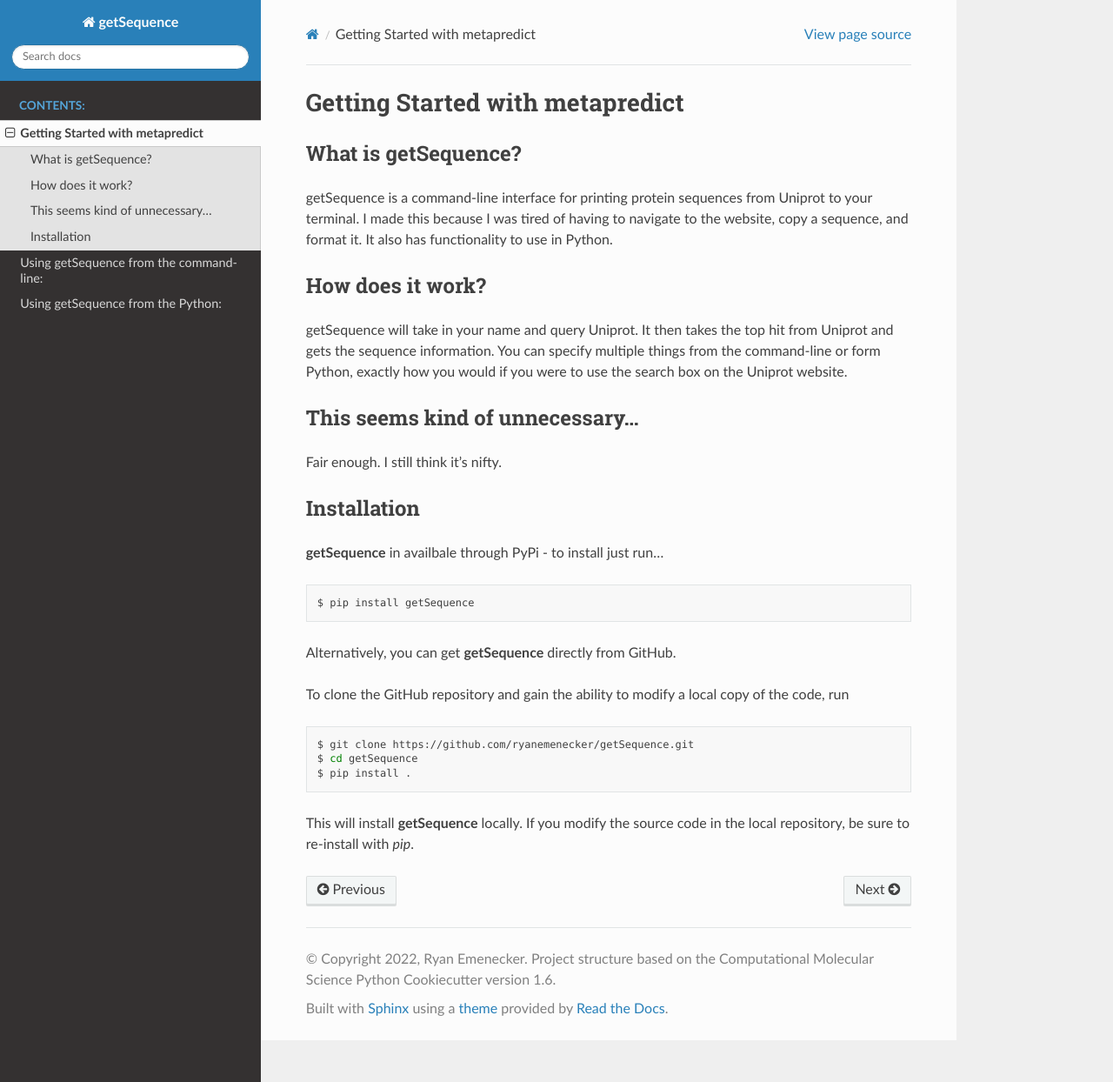
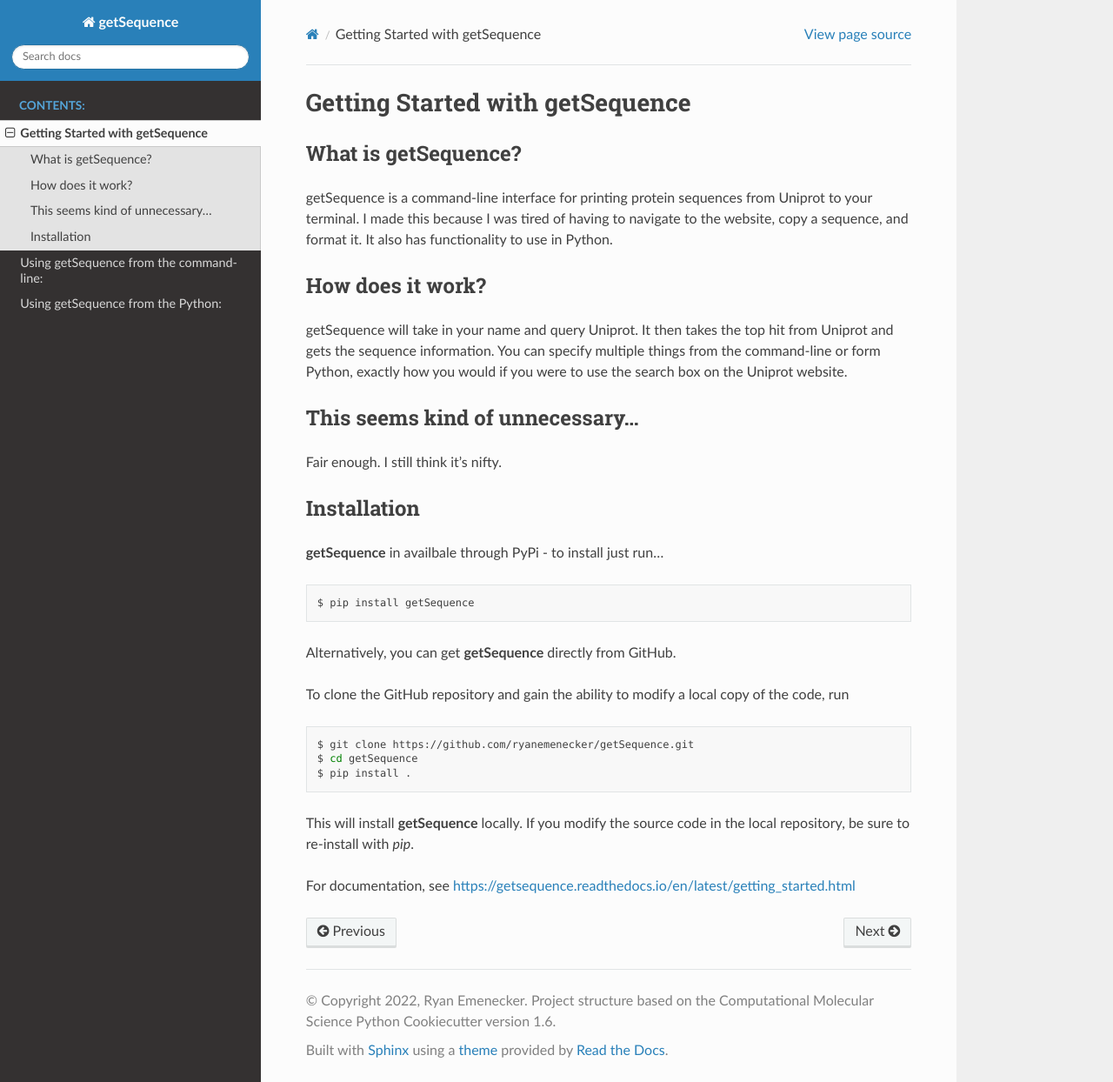
Before and after one commit to ryanemenecker/getSequence, a Sphinx documentation site: the page built from docs/getting_started.rst, in a window 1280 px wide and 1244 px high. Shown: the whole window at 87% size. Built offline with Sphinx 7.4.7 and the Read the Docs theme 2.0.0, drawn with Linux system fonts in a browser that asks for light colours; the version number could not be read and is left out.

Commit message:
added readthedocs

```diff
--- a/docs/getting_started.rst
+++ b/docs/getting_started.rst
@@ -1,5 +1,5 @@
 *********************************
-Getting Started with metapredict
+Getting Started with getSequence
 *********************************
 
 What is getSequence?
@@ -39,3 +39,5 @@
 	$ pip install .
 
 This will install **getSequence** locally. If you modify the source code in the local repository, be sure to re-install with `pip`.
+
+For documentation, see https://getsequence.readthedocs.io/en/latest/getting_started.html
```
Also changed, not shown: README.md (+4 -0 lines).
